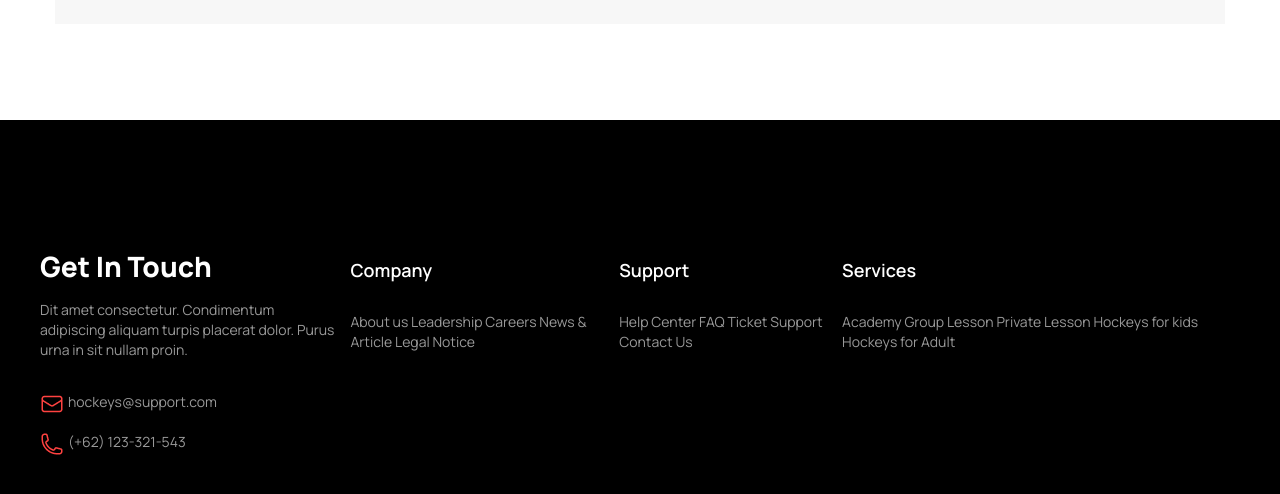
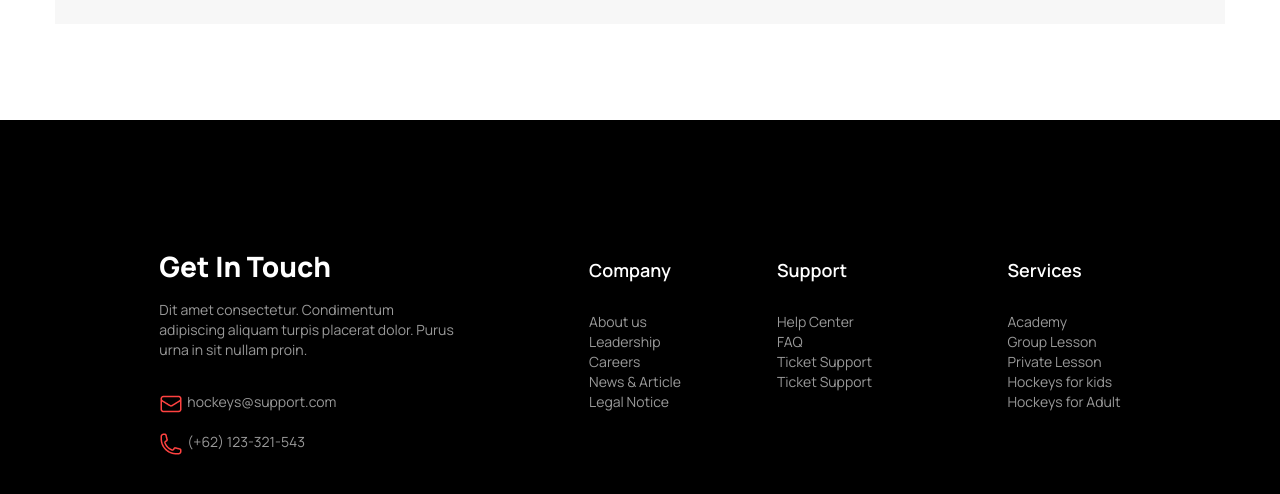
Before and after one commit to arfanazmol/Assigment-3, a plain HTML site: page index.html in a window 1280 px wide. Shown: the part 5279-5773 px from the top of the page. Drawn offline with nearby package versions, Linux system fonts and the light colour scheme.

Commit message:
project is full complete

```diff
--- a/index.html
+++ b/index.html
@@ -553,31 +553,34 @@
             <a class="link link-hover flex gap-1 text-[#FFFFFF99]"><span><img src="./Images/Frame (1).png"
                         alt=""></span>(+62) 123-321-543</a>
         </nav>
-      <div class="flex md:flex-none md:gap-0 gap-4 ">
-        <nav class="pt-24 ">
-            <header class="text-[#fff] font-semibold text-lg mb-7">Company</header>
-            <a class="link link-hover text-[#FFFFFF99]">About us</a>
-            <a class="link link-hover text-[#FFFFFF99]">Leadership</a>
-            <a class="link link-hover  text-[#FFFFFF99]">Careers</a>
-            <a class="link link-hover text-[#FFFFFF99]">News & Article</a>
-            <a class="link link-hover text-[#FFFFFF99]">Legal Notice</a>
-        </nav>
+      <div class="flex md:flex-none md:gap-0 gap-24 ">
+   <div>
+    <nav class="pt-24 ">
+        <header class="text-[#fff] font-semibold text-lg mb-7">Company</header>
+       <h2> <a class="link link-hover text-[#FFFFFF99]">About us</a></h2>
+   <h2>     <a class="link link-hover text-[#FFFFFF99]">Leadership</a></h2>
+<h2>        <a class="link link-hover  text-[#FFFFFF99]">Careers</a></h2>
+      <h2>  <a class="link link-hover text-[#FFFFFF99]">News & Article</a></h2>
+       <h2> <a class="link link-hover text-[#FFFFFF99]">Legal Notice</a></h2>
+    </nav>
+   </div>
+     <div class="md:pl-24 ">
         <nav class="pt-24">
-            <header class="text-[#fff] font-semibold text-lg mb-7">Support</header>
-            <a class="link link-hover text-[#FFFFFF99] text-[#FFFFFF99]">Help Center</a>
-            <a class="link link-hover text-[#FFFFFF99]">FAQ</a>
-            <a class="link link-hover text-[#FFFFFF99]">Ticket Support</a>
-            <a class="link link-hover text-[#FFFFFF99]">Contact Us</a>
-        </nav>
+            <header class="text-[#fff] font-semibold text-lg mb-7 ">Support</header>
+         <h2>   <a class="link link-hover text-[#FFFFFF99]">Help Center</a></h2>
+ <h2>           <a class="link link-hover text-[#FFFFFF99]">FAQ</a></h2>
+           <h2> <a class="link link-hover text-[#FFFFFF99]">Ticket Support</a></h2>
+            <h2><a class="link link-hover text-[#FFFFFF99]">Ticket Support</a></h2>
+     </div>
       </div>
-   <div class="md:pl-0 pl-12">
+   <div class="md:pl-0 pl-24">
     <nav class="pt-24">
         <header class="text-[#fff] font-semibold text-lg mb-7">Services</header>
-        <a class="link link-hover text-[#FFFFFF99]">Academy</a>
-        <a class="link link-hover text-[#FFFFFF99]">Group Lesson</a>
-        <a class="link link-hover text-[#FFFFFF99]">Private Lesson</a>
-        <a class="link link-hover text-[#FFFFFF99]">Hockeys for kids</a>
-        <a class="link link-hover text-[#FFFFFF99]">Hockeys for Adult</a>
+   <h2>     <a class="link link-hover text-[#FFFFFF99]">Academy</a></h2>
+      <h2>  <a class="link link-hover text-[#FFFFFF99]">Group Lesson</a></h2>
+    <h2>    <a class="link link-hover text-[#FFFFFF99]">Private Lesson</a></h2>
+     <h2>   <a class="link link-hover text-[#FFFFFF99]">Hockeys for kids</a></h2>
+      <h2>  <a class="link link-hover text-[#FFFFFF99]">Hockeys for Adult</a></h2>
     </nav>
    </div>
     </footer>
```
